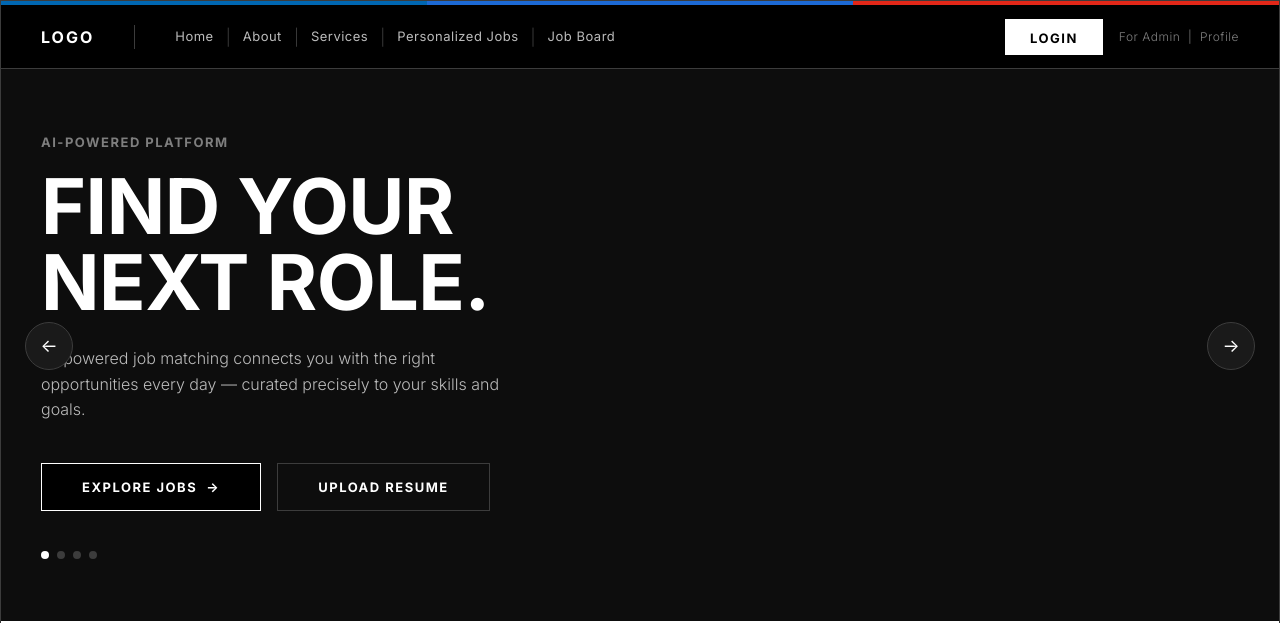
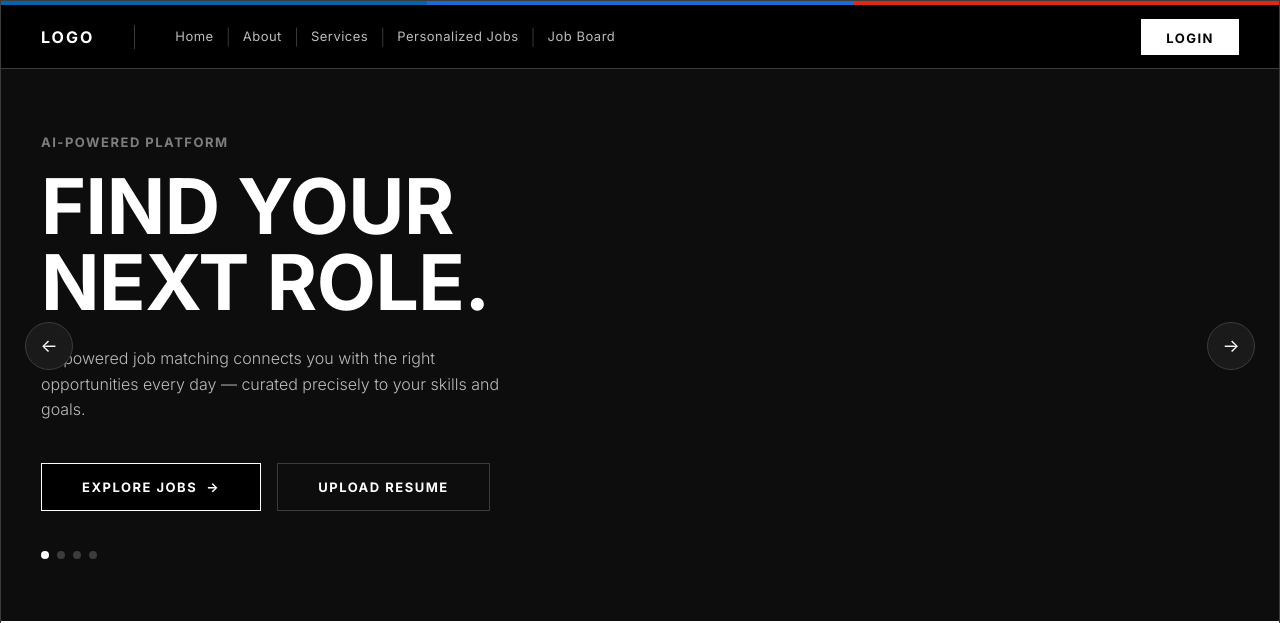
Before and after one commit to chinmayc0707/Ai-job-finder, a Flask app: page / in a window 1280 px wide. Shown: the top 623 px of the page. Run offline with Flask 3, Linux system fonts and the light colour scheme.

Commit message:
Remove the 'For Admin | Profile' bar from the navigation
Co-authored-by: chinmayc0707 <139462368+chinmayc0707@users.noreply.github.com>

```diff
--- a/templates/index.html
+++ b/templates/index.html
@@ -151,11 +151,6 @@
     }
     .btn-login:hover { background: var(--canvas); color: var(--on-dark); }
 
-    .nav-admin {
-      font-size: 12px;
-      color: var(--muted);
-      letter-spacing: 0.5px;
-    }
 
     /* ─── HERO CAROUSEL BAND ─────────────────────────────────── */
     .hero-band {
@@ -577,7 +572,6 @@
       </ul>
       <div class="nav-right">
         <a href="/login" class="btn-login" style="display: inline-block; text-align: center; line-height: 36px;">Login</a>
-        <span class="nav-admin">For Admin &nbsp;|&nbsp; Profile</span>
       </div>
     </nav>
 
```
